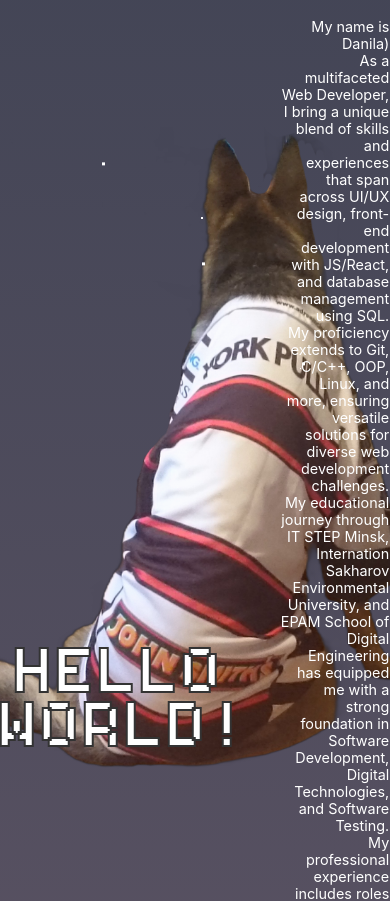
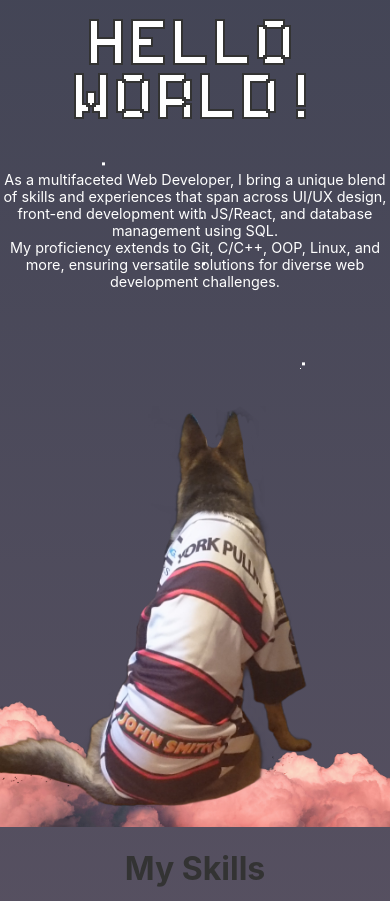
Before and after one commit to kulick23/resume, a React (Create React App) app: page / in a window 390 px wide. Shown: the part 860-1761 px from the top of the page. Built offline with nearby package versions, Linux system fonts and the light colour scheme; a web font is replaced by a local one.

Commit message:
feat: add mobile landing

```diff
--- a/public/index.html
+++ b/public/index.html
@@ -2,6 +2,7 @@
 <html lang="en">
   <head>
     <meta charset="utf-8" />
+    <meta name="viewport" content="width=device-width, initial-scale=1.0">
     <title>Kulinkovich Danila</title>
     <link rel="icon" href="%PUBLIC_URL%/cv.ico" />
   </head>
--- a/src/App.tsx
+++ b/src/App.tsx
@@ -33,6 +33,8 @@ function App() {
   };
 
   const handleWheel = (event: WheelEvent) => {
+    if (window.innerWidth <= 768) return; // Disable scroll on mobile devices
+
     if (isScrolling) return;
 
     if (currentSectionIndex === 3) {
--- a/src/Componets/About/about.css
+++ b/src/Componets/About/about.css
@@ -32,7 +32,7 @@
 
 .clouds {
     position: absolute;
-    bottom: 0;
+    bottom: 1px;
     width: 100%;
     height: auto;
     z-index: -2;
@@ -46,3 +46,34 @@
     height: 80vh;
     z-index: -1;
 }
+@media (max-width: 768px) {
+    .about {
+     flex-direction: column;
+     min-height: 100vh;
+     justify-content: flex-start;
+    }
+    .about__left, .about__right {
+        display: block;
+        flex: none;
+        justify-content: center;
+        align-items: center;
+        padding: 0px;
+        margin-top: 0px;
+
+    }
+    .lars {
+        position: absolute;
+        top: 50%;
+        left: 35%;
+        transform: translateX(-50%);
+        height: 50vh;
+        z-index: -1;
+    }
+
+    .about__text {
+        font-size: 0.9rem;
+        text-align: center;
+
+    }
+
+}
--- a/src/Componets/About/about.tsx
+++ b/src/Componets/About/about.tsx
@@ -11,13 +11,8 @@ const About: React.FC = () => {
             </div>
             <div className='about__right'>
                 <p className='about__text'>
-                    My name is Danila)<br />
                     As a multifaceted Web Developer, I bring a unique blend of skills and experiences that span across UI/UX design, front-end development with JS/React, and database management using SQL.<br />
                     My proficiency extends to Git, C/C++, OOP, Linux, and more, ensuring versatile solutions for diverse web development challenges.<br />
-                    My educational journey through IT STEP Minsk, Internation Sakharov Environmental University, and EPAM School of Digital Engineering has equipped me with a strong foundation in Software Development, Digital Technologies, and Software Testing.<br />
-                    My professional experience includes roles in customer service, sales, and management, which have honed my skills in communication, teamwork, and fast learning.<br />
-                    Fluent in Russian, Belarusian, and proficient in English and Polish, I am ready to contribute to and thrive in multicultural teams.<br />
-                    Let's connect and explore how we can create impactful digital solutions together.
                 </p>
             </div>
             <img src={clouds} alt="Clouds" className='clouds' />
--- a/src/Componets/Footer/footer.tsx
+++ b/src/Componets/Footer/footer.tsx
@@ -31,7 +31,7 @@ const Footer: React.FC = () => {
                     onClick={scrollToTop}
                 />
                 <h1 data-aos="fade-up">Thank you for watching</h1>
-                <h2 data-aos="fade-up">Looking forward to working together</h2>
+                <h2 data-aos="fade-up">Let's connect and explore how we can create impactful digital solutions together</h2>
             </div>
         </footer>
     );
--- a/src/Componets/Header/header.css
+++ b/src/Componets/Header/header.css
@@ -1,3 +1,4 @@
+/* Основные стили */
 .header {
     margin: 0;
     padding: 0;
@@ -141,3 +142,14 @@
         transform: translateY(-2000px);
     }
 }
+
+
+@media (max-width: 768px) {
+    .header__card h1 {
+        font-size: 6vh;
+    }
+    .header__favicons--img {
+        height: 5vh;
+    }
+
+}
--- a/src/Componets/Projects/laptop/laptop.css
+++ b/src/Componets/Projects/laptop/laptop.css
@@ -82,3 +82,46 @@
 .laptop__button2::before{
   content: "View </>";
 }
+
+
+@media (max-width: 768px) {
+  .laptop--image {
+    width: 80vw;
+    height: 50vh;
+}
+.laptop__screen {
+  top: 10vh;
+  left: 23vw;
+  width: 55vw;
+  height: 22vh;
+}
+.laptop__phone {
+  top: 12vh;
+  left: 60vw;
+
+}
+.laptop__phone--image {
+  height: 25vh;
+  width: 35vw;
+}
+.laptop__phone--screen {
+  top: 3.5vh;
+  left: 11vw;
+  width: 13vw;
+  height: 18vh;
+}
+.laptop__stack {
+  top: -13.7vh;
+}
+
+.laptop__button1::after,
+.laptop__button1::before,
+.laptop__button2::after,
+.laptop__button2::before {
+  display: flex;
+  align-items: center;
+  justify-content: center;
+  height: 5vh;
+  width: 20vw;
+}
+}
--- a/src/Componets/Projects/project.css
+++ b/src/Componets/Projects/project.css
@@ -22,3 +22,11 @@
     justify-content: center;
     scroll-margin-top: 15vh;
 }
+
+@media (max-width: 768px) {
+    .project__row {
+        display: grid;
+        grid-template-columns: 1fr;
+
+    }
+}
--- a/src/Stores/experienceStore.ts
+++ b/src/Stores/experienceStore.ts
@@ -5,7 +5,7 @@ class WorkExperienceStore {
         {
             id: 1,
             company: "CyberX",
-            position: "Administrator/Programming",
+            position: "Administrator / Programming",
             duration: "August 2024 - November 2024",
             description: "Work with customers, creating game servers, frontend",
         },
--- a/src/index.css
+++ b/src/index.css
@@ -113,3 +113,19 @@ button:hover::after {
 button:hover::before {
   transform: translateY(-8vh) scale(0) rotate(120deg);
 }
+@media (max-width: 768px) {
+  button {
+    height: 5vh;
+    width: 20vw;
+    font-family: var(--MainFont);
+    border: 1px solid var(--text-graphite-light);
+    border-radius: 8px;
+    cursor: pointer;
+    position: relative;
+    overflow: hidden;
+    transition: all 0.5s ease-in-out;
+    background-color: var(--background-dark);
+  }
+
+
+}
```
Also changed, not shown: 1 other file (tests, documents, lock files or other folders).
